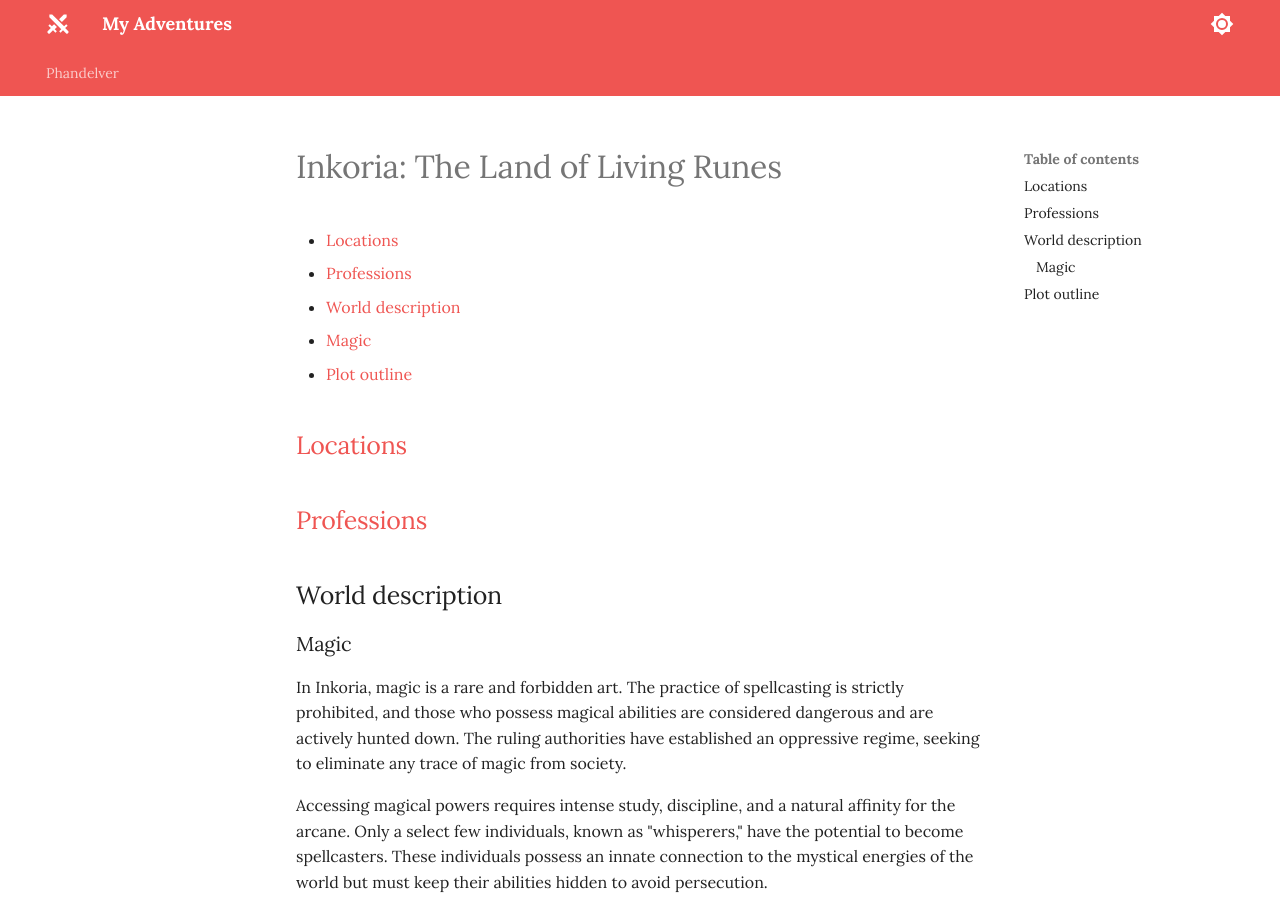
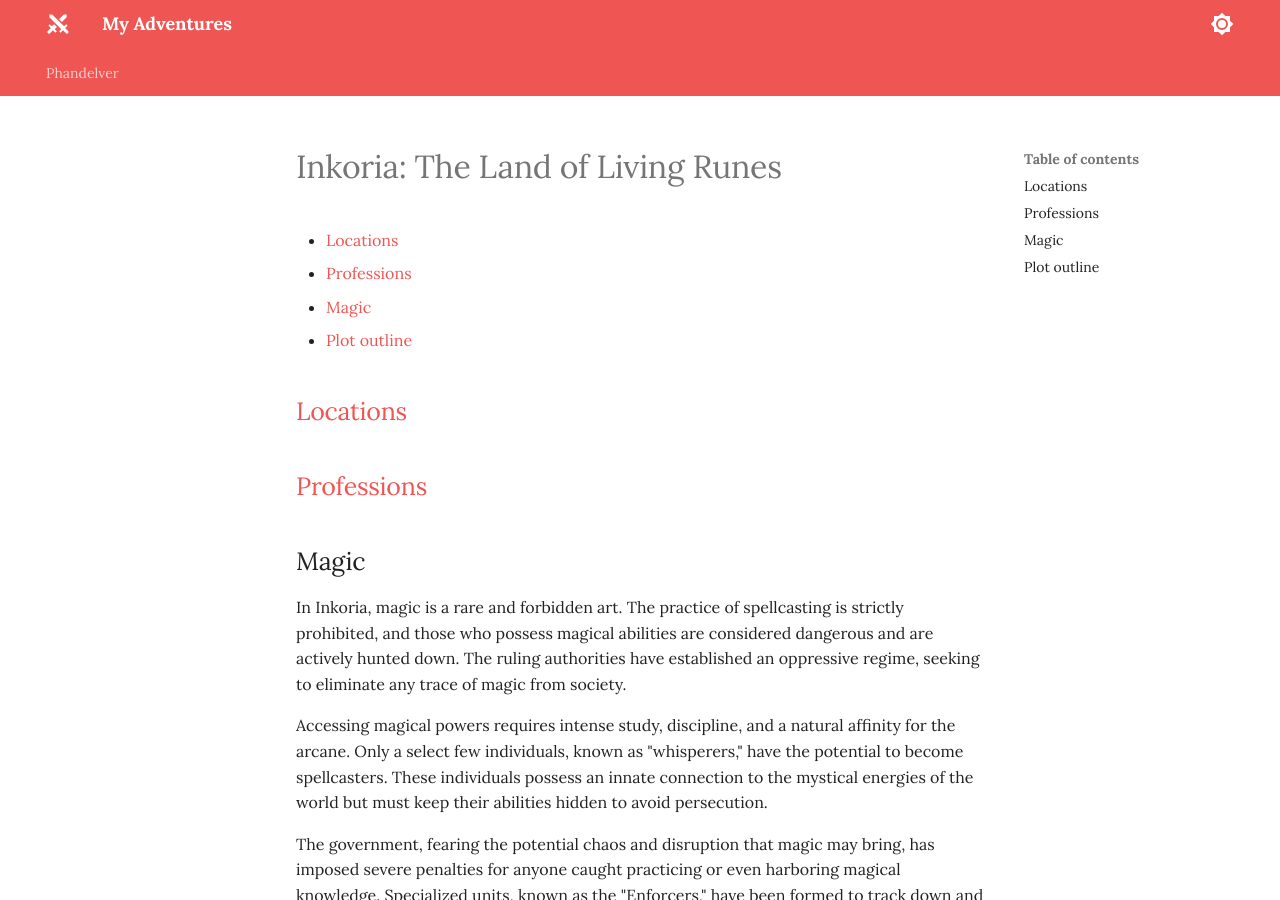
Before and after one commit to jonasmcferreira/adventures, an MkDocs documentation site: the page built from docs/inkoria/00.md, in a window 1280 px wide and 900 px high. Built offline with MkDocs 1.6.1 and Material for MkDocs 9.7.7, drawn with Linux system fonts in a browser that asks for light colours.

Commit message:
modified docs/inkoria/00.md modified docs/inkoria/locations.md

```diff
--- a/docs/inkoria/00.md
+++ b/docs/inkoria/00.md
@@ -2,8 +2,7 @@
 
 - [Locations](#locations)
 - [Professions](#professions)
-- [World description](#world-description)
-  - [Magic](#magic)
+- [Magic](#magic)
 - [Plot outline](#plot-outline)
 
 
@@ -11,9 +10,7 @@
 
 ## [Professions](professions.md)
 
-## World description
-
-### Magic
+## Magic
 
 In Inkoria, magic is a rare and forbidden art. The practice of spellcasting is strictly prohibited, and those who possess magical abilities are considered dangerous and are actively hunted down. The ruling authorities have established an oppressive regime, seeking to eliminate any trace of magic from society.
 
```
Also changed, not shown: docs/inkoria/locations.md (line endings or trailing spaces).
